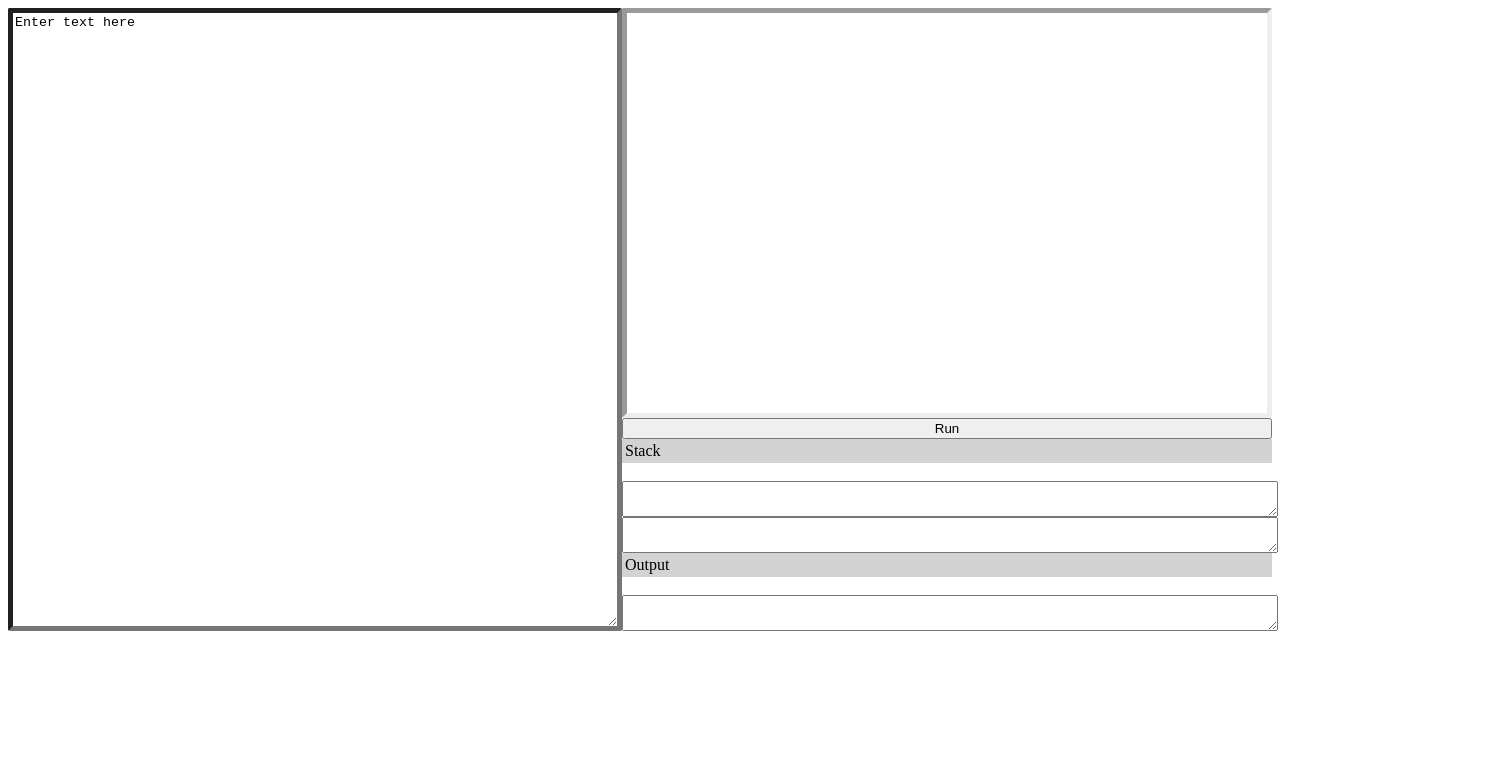
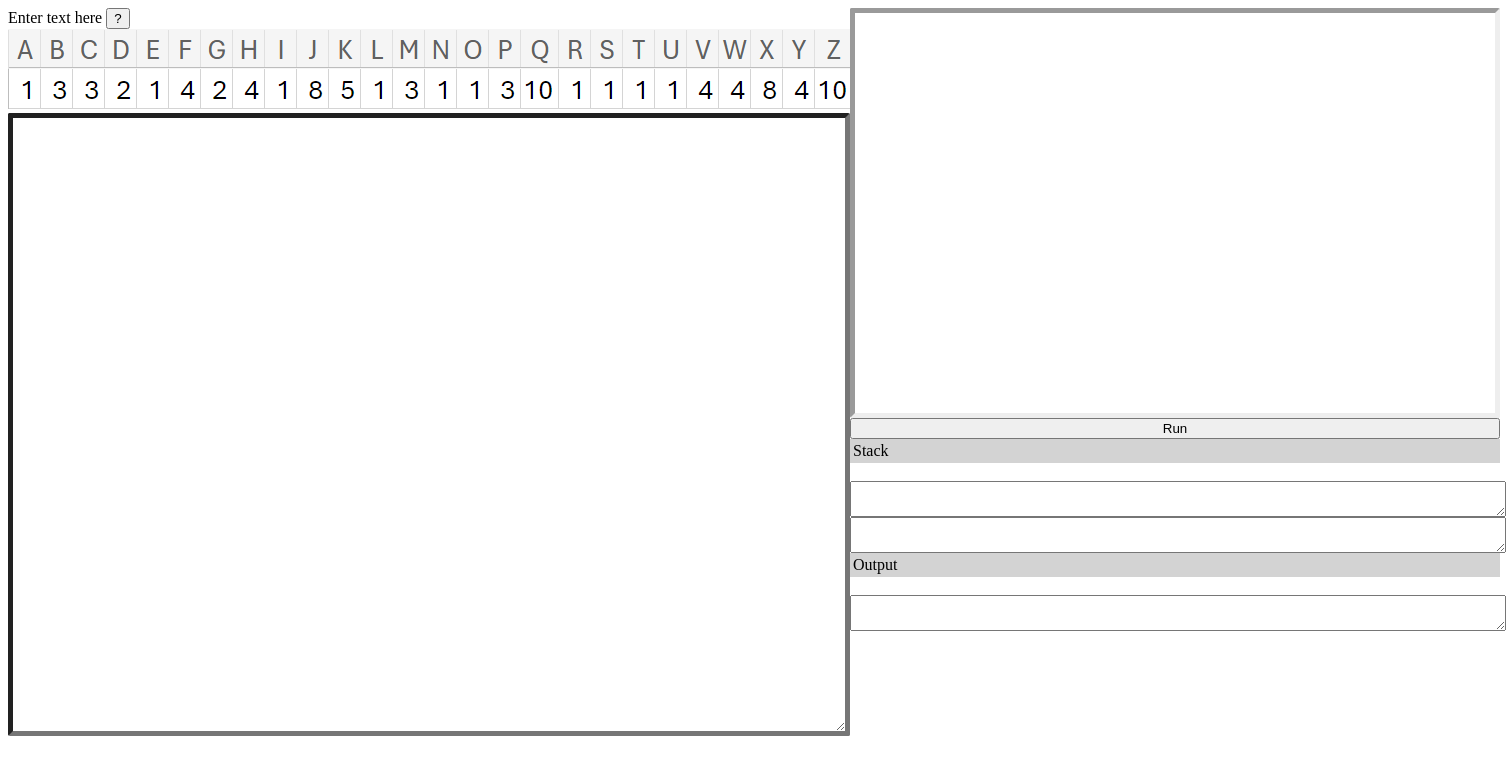
Before and after one commit to EllaRMartin/TYP, a plain HTML site: page index.htm in a window 1280 px wide. Shown: the whole page, 1506 px wide, since content can reach past the window. Drawn offline with Linux system fonts and the light colour scheme.

Commit message:
Added scrabble scores hint button

```diff
--- a/index.htm
+++ b/index.htm
@@ -21,8 +21,11 @@
          -->
         <div class= "horizontal-flex-container">
             <div class = "flex-item">
-                <!--<label for="beatnikInput">Enter text here: </label>-->
-                <textarea id = "beatnikInput" >Enter text here</textarea>
+                <label for="beatnikInput">Enter text here </label>
+                <button type="button" id="hint1">?</button>
+                <!--<textarea id = "hint1Text"></textarea>-->
+                <img src="Hint1.png" id = "hint1Text">
+                <textarea id = "beatnikInput" defaultValue = "Enter text here"></textarea>
             </div>
             <div class = "flex-item">
                 <div class="vertical-flex-item">
```
